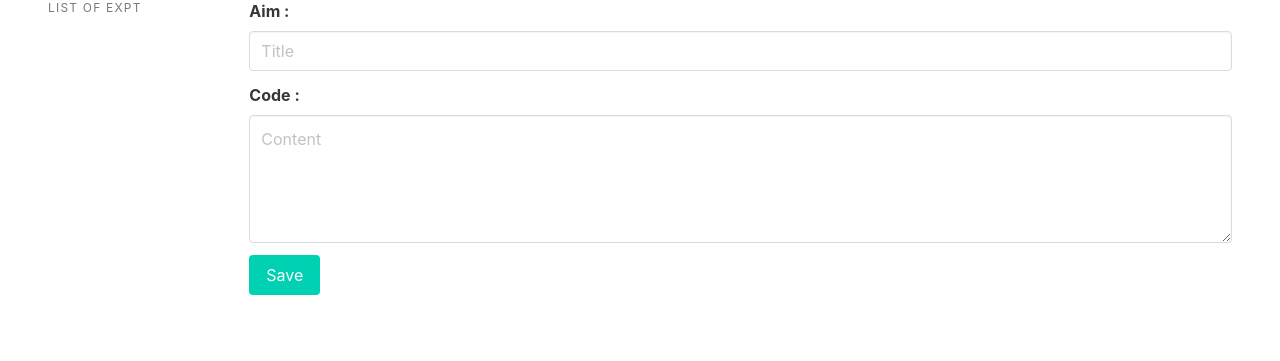
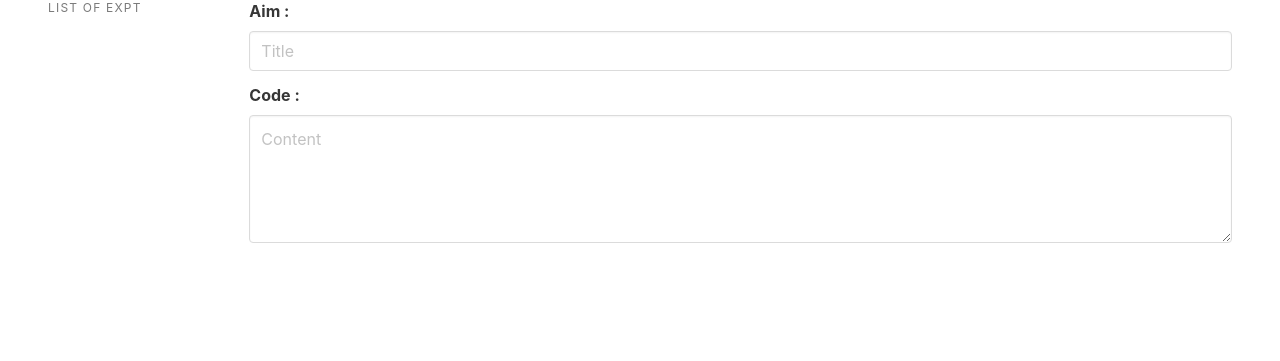
Before and after one commit to Abhi-vish/notex, a Django app: page / in a window 1280 px wide. Shown: the part 101-462 px from the top of the page. Run offline with Django 4.2, Linux system fonts and the light colour scheme; data that the repository does not hold is empty.

Commit message:
Update editor.html

```diff
--- a/document/templates/editor.html
+++ b/document/templates/editor.html
@@ -70,11 +70,11 @@
 
                         <div class="field is-grouped">
                             <div class="control">
-                                <button class="button is-primary">Save</button>
+<!--                                 <button class="button is-primary">Save</button> -->
                             </div>
                             {% if document %}
                                 <div class="control">
-                                    <a href="{% url 'delete_document' document.id %}" class="button is-danger">Delete</a>
+<!--                                     <a href="{% url 'delete_document' document.id %}" class="button is-danger">Delete</a> -->
                                 </div>
                             {% endif %}
                         </div>
```
